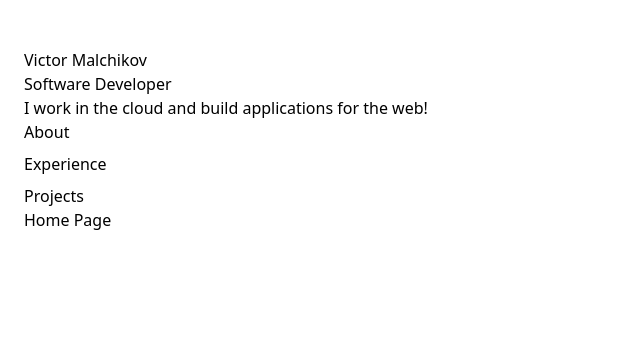
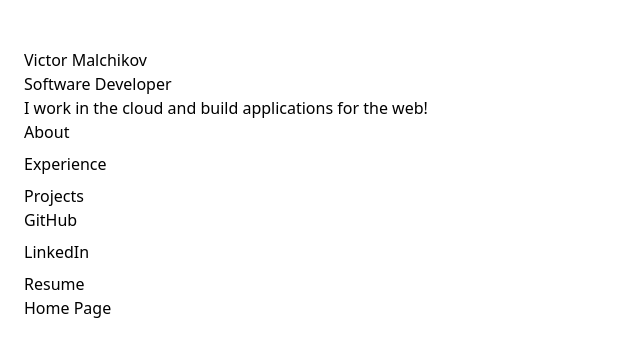
Before and after one commit to vmalchik/portfolio, a Next.js app: page / in a window 1280 px wide. Shown: the top 356 px of the page, without its empty margins (0-640 px from the left). Built offline with nearby package versions, Linux system fonts and the light colour scheme.

Commit message:
static header and navigation content

```diff
--- a/src/app/(home)/layout.tsx
+++ b/src/app/(home)/layout.tsx
@@ -17,7 +17,7 @@ export default function ArchiveLayout({
       <h2>Software Developer</h2>
       <p>I work in the cloud and build applications for the web!</p>
 
-      {/* Internal navigation using Next.js Link */}
+      {/* Internal navigation */}
       <nav>
         <ul className="space-y-2">
           <li>
@@ -32,6 +32,20 @@ export default function ArchiveLayout({
         </ul>
       </nav>
 
+      {/* Contact - Social Media & Resume */}
+      <nav>
+        <ul className="space-y-2">
+          <li>
+            <Link href="#about">GitHub</Link>
+          </li>
+          <li>
+            <Link href="#experience">LinkedIn</Link>
+          </li>
+          <li>
+            <Link href="#projects">Resume</Link>
+          </li>
+        </ul>
+      </nav>
       <main>{children}</main>
     </div>
   );
```
